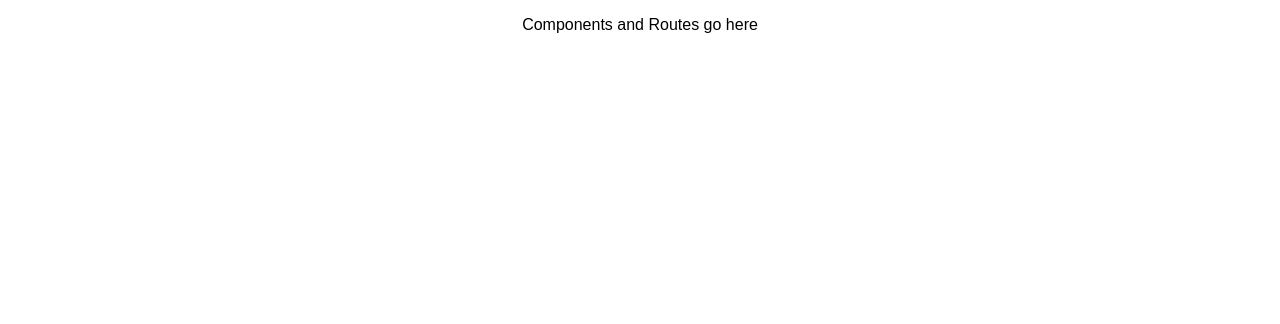
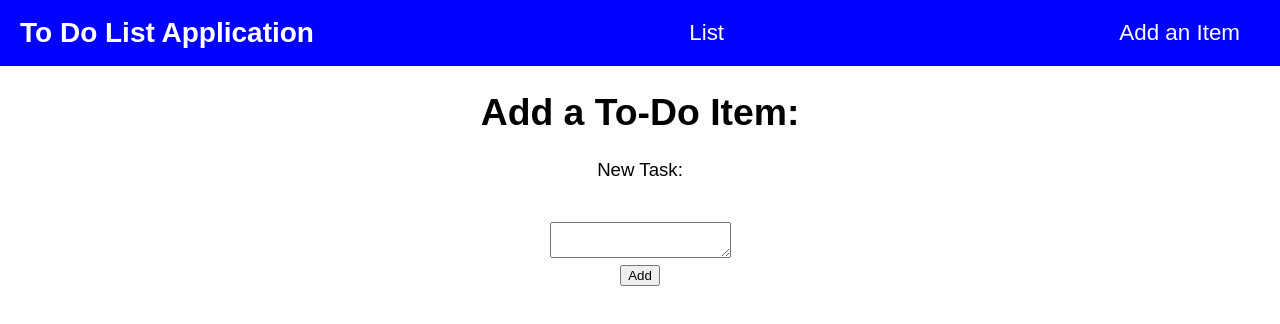
Before and after one commit to MarissaWood/mern-to-do, a React (Create React App) app: page /item/add in a window 1280 px wide. Shown: the top 324 px of the page. Built offline with nearby package versions, Linux system fonts and the light colour scheme.

Commit message:
configured routes to list and new item pages

```diff
--- a/src/components/App.css
+++ b/src/components/App.css
@@ -2,27 +2,36 @@
   text-align: center;
 }
 
-.App-logo {
-  animation: App-logo-spin infinite 20s linear;
-  height: 80px;
+html, body {
+  margin: 0;
+  padding: 0;
+  font-size: 14pt;
+  width: 100vw;
+  height: 100vh;
 }
 
-.App-header {
-  background-color: #222;
-  height: 150px;
-  padding: 20px;
+
+nav {
+  background:blue;
   color: white;
+  display: flex;
+  justify-content: space-between;
+  align-items: center;
+  padding: 0 20px;
 }
 
-.App-title {
-  font-size: 1.5em;
+nav h1 {
+  margin: 0;
 }
 
-.App-intro {
-  font-size: large;
+nav a {
+  color: white;
+  display: inline-block;
+  padding: 20px;
+  font-size: 1.2em;
+  text-decoration: none;
 }
 
-@keyframes App-logo-spin {
-  from { transform: rotate(0deg); }
-  to { transform: rotate(360deg); }
+nav a:hover {
+  background: #282C34;
 }
--- a/src/components/App.js
+++ b/src/components/App.js
@@ -1,11 +1,30 @@
 import React, { Component } from 'react'
 import './App.css'
+import { Link, Switch, Route } from 'react-router-dom'
+import NewItem from './NewItem'
+import List from './List'
 
 class App extends Component {
   render () {
     return (
       <div className='App'>
-        <p> Components and Routes go here </p>
+        <nav>
+          <h1>To Do List Application</h1>
+          <Link to='/list'>List</Link>
+          <Link to='/item/add'>Add an Item</Link>
+        </nav>
+        <main>
+          <Switch>
+            <Route
+              path='/item/add'
+              component={NewItem}
+            />
+            <Route
+              path='/list'
+              component={List}
+            />
+          </Switch>
+        </main>
       </div>
     )
   }
--- /dev/null
+++ b/src/components/Item.js
@@ -0,0 +1,15 @@
+import React, { Component } from 'react'
+
+class Item extends Component {
+  render () {
+    return (
+      <div className='item'>
+        <p> this is an item</p>
+        <p>Status: </p>
+        <button onClick={this.deleteItem} >Delete Item </button>
+      </div>
+    )
+  }
+}
+
+export default Item
--- /dev/null
+++ b/src/components/List.js
@@ -0,0 +1,16 @@
+import React, { Component } from 'react'
+import Item from './Item'
+
+class List extends Component {
+  render () {
+    return (
+      <div>
+        <h1>To Do List: </h1>
+        <Item />
+        <Item />
+      </div>
+    )
+  }
+}
+
+export default List
--- /dev/null
+++ b/src/components/NewItem.js
@@ -0,0 +1,38 @@
+import React, { Component } from 'react'
+
+class NewItem extends Component {
+  constructor () {
+    super()
+    this.state = {
+      addTask: ''
+    }
+  }
+
+  handleInput (e) {
+    this.setState({
+      addTask: e.target.value
+    })
+  }
+
+  handleSubmit (e) {
+    e.preventDefault()
+    // code POST new item to database
+  }
+
+  render () {
+    return (
+      <div>
+        <h1>Add a To-Do Item:</h1>
+        <form onSubmit={(e) => this.handleSubmit(e)}>
+          <p>New Task:</p>
+          <br />
+          <textarea name='task' onChange={(e) => this.handleInput(e)} />
+          <br />
+          <input type='submit' value='Add' />
+        </form>
+      </div>
+    )
+  }
+}
+
+export default NewItem
--- a/src/index.css
+++ b/src/index.css
@@ -3,3 +3,8 @@ body {
   padding: 0;
   font-family: sans-serif;
 }
+
+
+.item {
+  font-family: 'Courier New', Courier, monospace
+}
```
